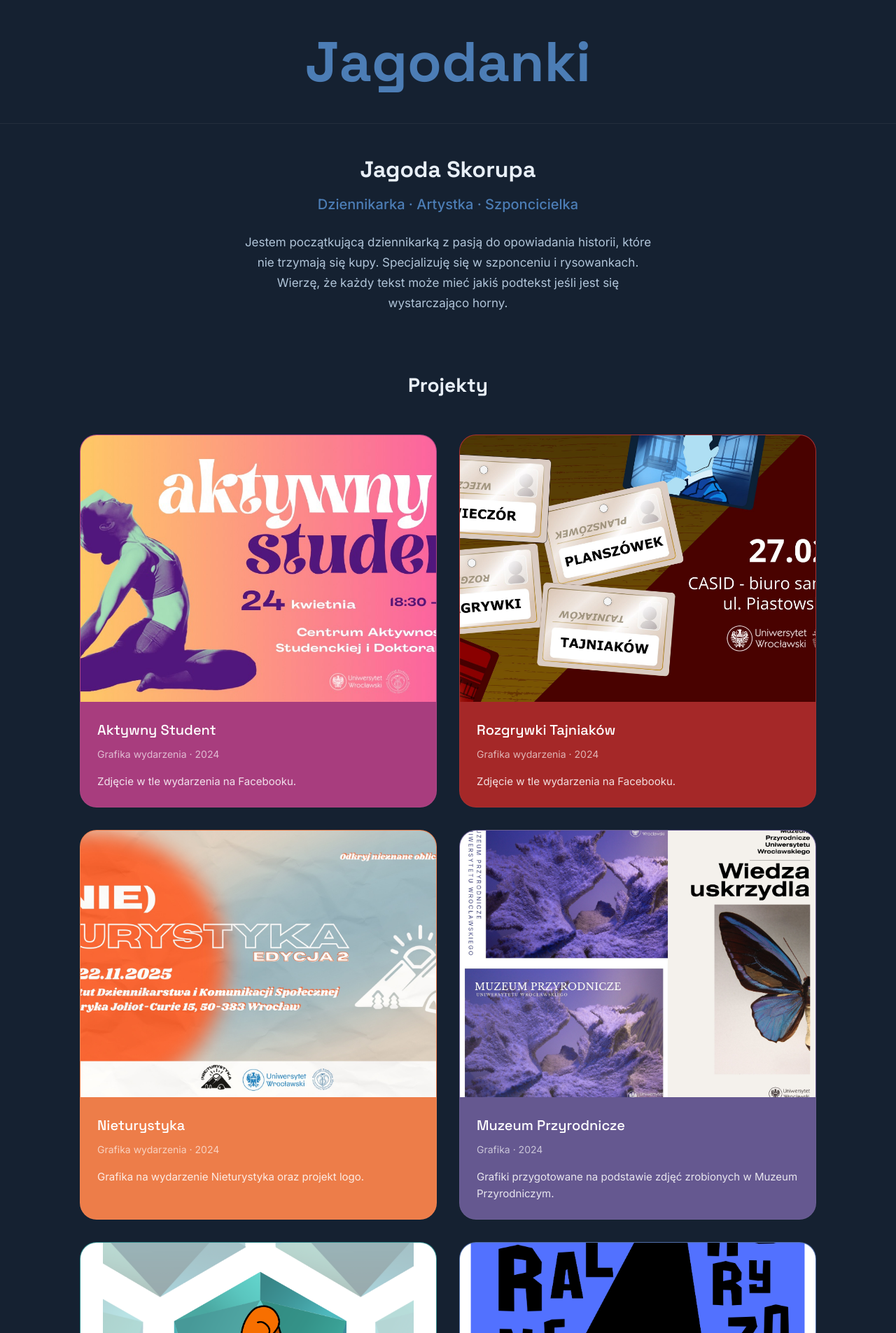
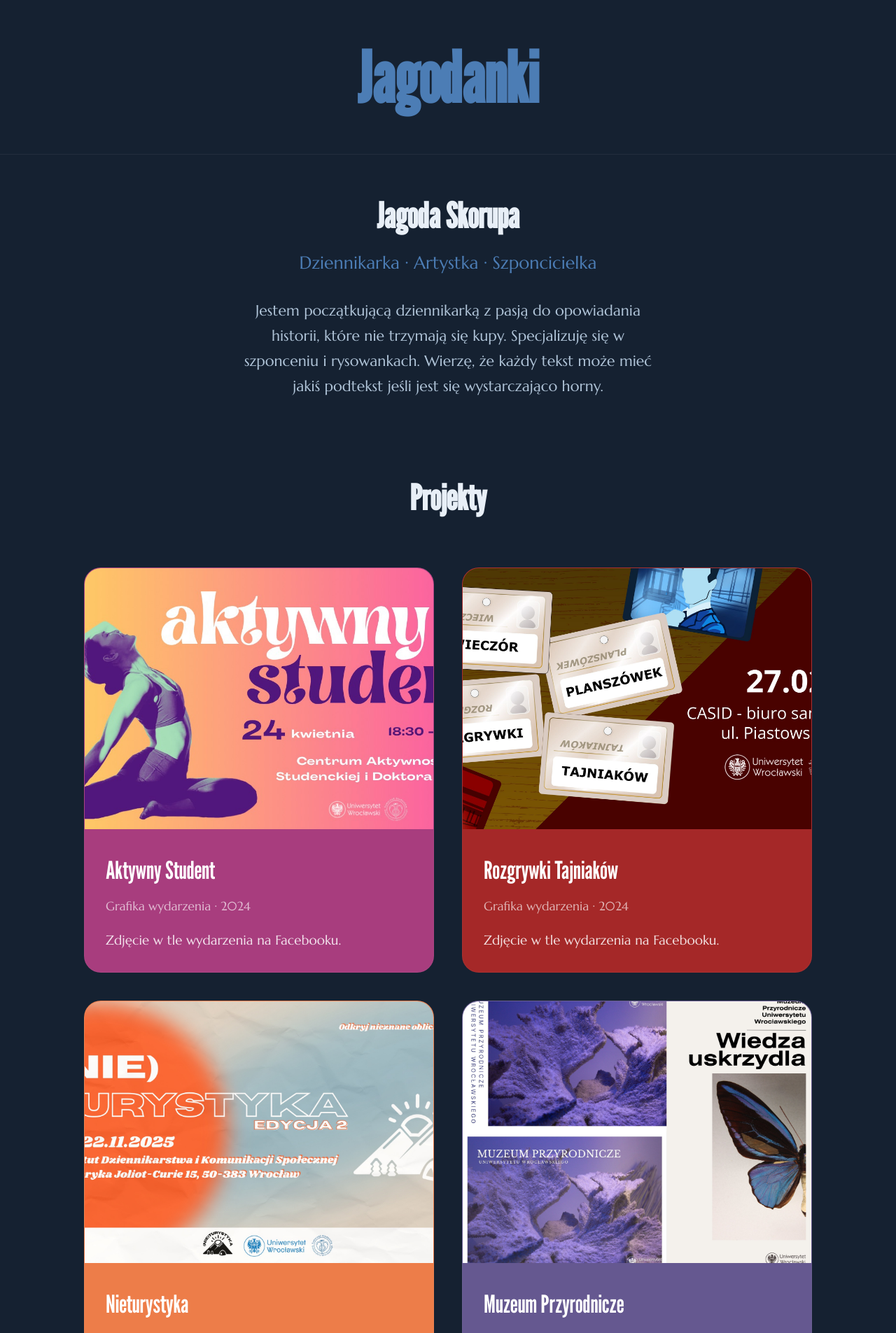
Before and after one commit to drikqlis/jagodanki, a Flask app: page / in a window 1280 px wide. Shown: the top 1905 px of the page at 70% size. Run offline with Flask 3, Linux system fonts and the light colour scheme.

Commit message:
chore: style changes

```diff
--- a/static/css/style.css
+++ b/static/css/style.css
@@ -18,8 +18,8 @@
     --space-xl: 3rem;
     --space-2xl: 5rem;
 
-    --font-body: 'Inter', -apple-system, BlinkMacSystemFont, sans-serif;
-    --font-heading: 'Space Grotesk', 'Inter', sans-serif;
+    --font-body: 'Marcellus', Georgia, serif;
+    --font-heading: 'League Gothic', 'Arial Narrow', sans-serif;
 
     --radius-sm: 8px;
     --radius-md: 12px;
@@ -44,6 +44,7 @@
 }
 
 html {
+    font-size: clamp(1rem, 0.9rem + 0.5vw, 1.25rem);
     scroll-behavior: smooth;
     -webkit-font-smoothing: antialiased;
     -moz-osx-font-smoothing: grayscale;
@@ -123,7 +124,7 @@ img {
 
 .hero-name {
     font-family: var(--font-heading);
-    font-size: clamp(1.5rem, 3vw, 2rem);
+    font-size: clamp(2rem, 4vw, 2.5rem);
     font-weight: 700;
     color: var(--text-primary);
     line-height: 1.1;
@@ -152,7 +153,7 @@ img {
 
 .section-title {
     font-family: var(--font-heading);
-    font-size: 1.75rem;
+    font-size: clamp(2rem, 4vw, 2.5rem);
     font-weight: 700;
     color: var(--text-primary);
     margin-bottom: var(--space-xl);
@@ -204,7 +205,7 @@ img {
 
 .project-title {
     font-family: var(--font-heading);
-    font-size: 1.25rem;
+    font-size: 1.75rem;
     font-weight: 500;
     color: #fff;
     margin-bottom: var(--space-xs);
@@ -271,10 +272,6 @@ img {
 @media (max-width: 480px) {
     .nav-logo {
         font-size: 2.5rem;
-    }
-
-    .hero-name {
-        font-size: 1.25rem;
     }
 }
 
--- a/templates/base.html
+++ b/templates/base.html
@@ -7,7 +7,7 @@
     <meta name="description" content="Portfolio dziennikarskie Jagody Skorupy — reportaże, wywiady i artykuły.">
     <link rel="preconnect" href="https://fonts.googleapis.com">
     <link rel="preconnect" href="https://fonts.gstatic.com" crossorigin>
-    <link href="https://fonts.googleapis.com/css2?family=Inter:wght@400;500;600&family=Space+Grotesk:wght@500;700&display=swap" rel="stylesheet">
+    <link href="https://fonts.googleapis.com/css2?family=League+Gothic&family=Marcellus&display=swap" rel="stylesheet">
     <link rel="stylesheet" href="https://cdn.jsdelivr.net/npm/glightbox/dist/css/glightbox.min.css">
     <link rel="stylesheet" href="{{ url_for('static', filename='css/style.css') }}">
     <link rel="apple-touch-icon" sizes="180x180" href="{{ url_for('static', filename='favicon/apple-touch-icon.png') }}">
```
